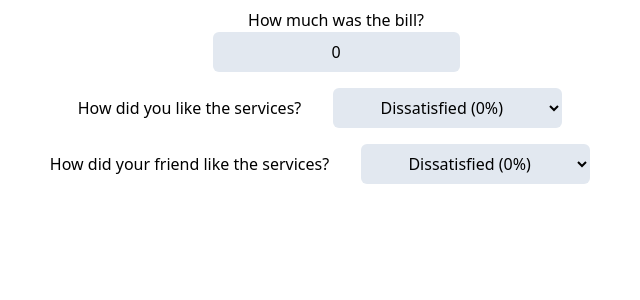
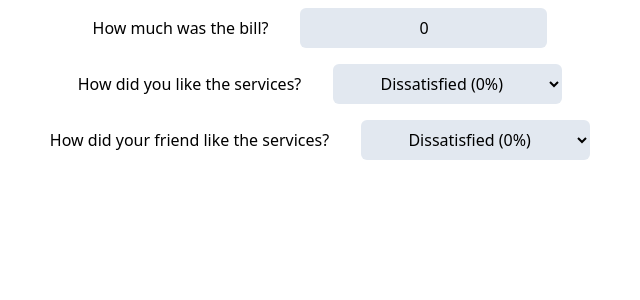
Before and after one commit to parisaMontakhab/Step-message, a React (Vite) app in the folder msg-step/: page / in a window 1280 px wide. Shown: the top 300 px of the page, without its empty margins (304-944 px from the left). Built offline with nearby package versions, Linux system fonts and the light colour scheme.

Commit message:
refactor: changed h3 to lable

```diff
--- a/msg-step/src/components/Challenge2.jsx
+++ b/msg-step/src/components/Challenge2.jsx
@@ -5,11 +5,11 @@ export default function ChallengeTwo() {
   return (
     <div className="text-center">
       <div className="mb-4 mt-2">
-        <h2>How much was the bill?</h2>
+        <label>How much was the bill?</label>
         <input
           type="text"
           placeholder="0"
-          className="bg-slate-200 p-2 text-center rounded-md"
+          className="bg-slate-200 p-2 text-center rounded-md mx-8"
           value={bill}
           onChange={(e) => setBill(e.target.value)}
         />
```
